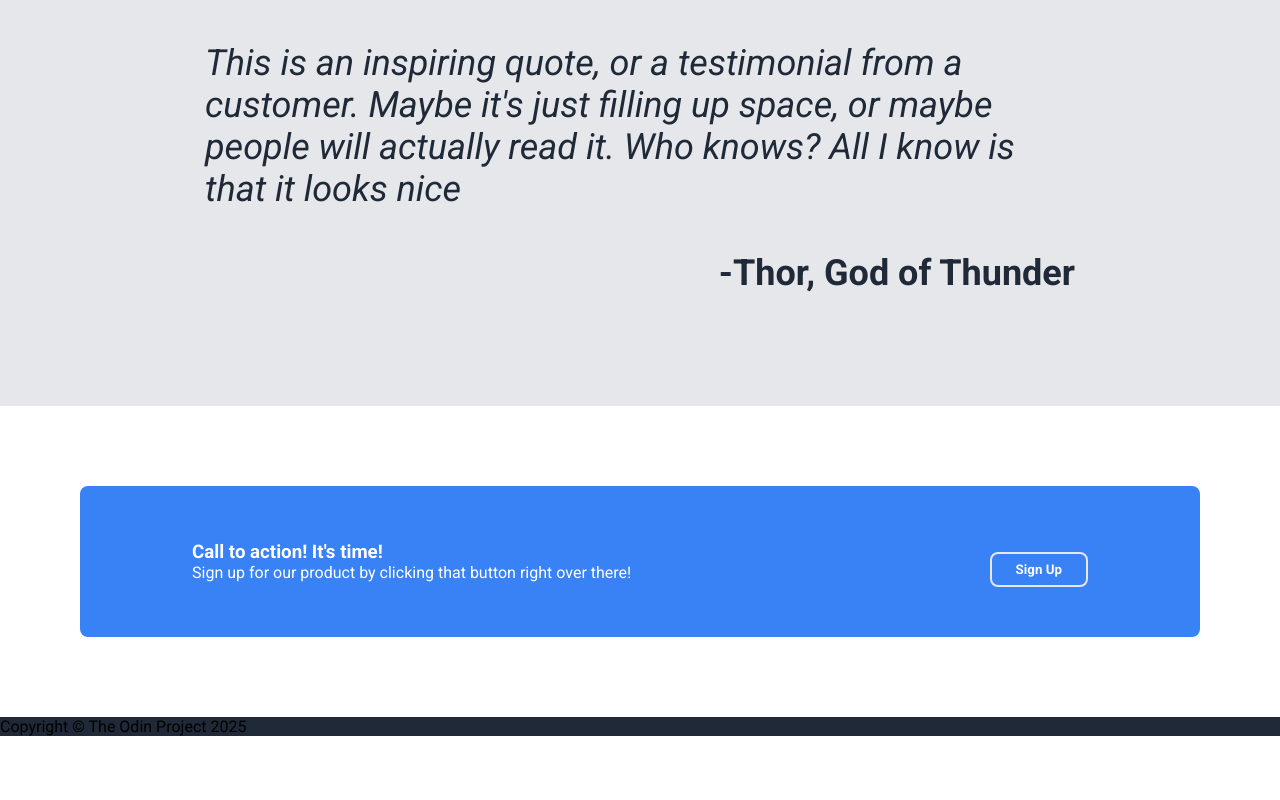
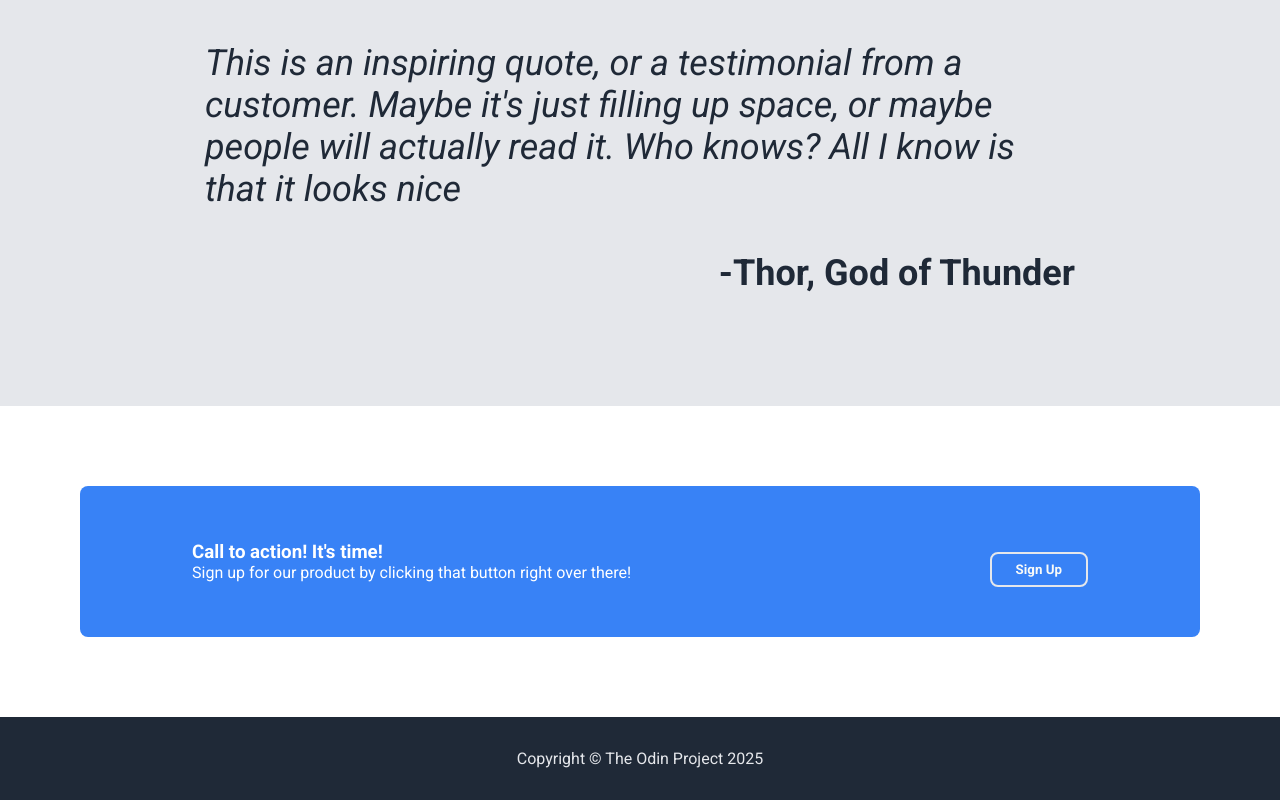
Before and after one commit to caps-lock23/landing-page, a plain HTML site: page index.html in a window 1280 px wide. Shown: the part 951-1751 px from the top of the page. Before the commit the page ends 1687 px from the top, so only its background shows below. Drawn offline with Linux system fonts and the light colour scheme.

Commit message:
Added styling to footer

```diff
--- a/styles.css
+++ b/styles.css
@@ -162,3 +162,11 @@ a {
     color: white;
     border-radius: 8px;
 }
+
+.footer {
+    display: flex;
+    justify-content: center;
+    align-items: center;
+    padding: 2rem;
+    color: #E5E7EB;
+}
```
